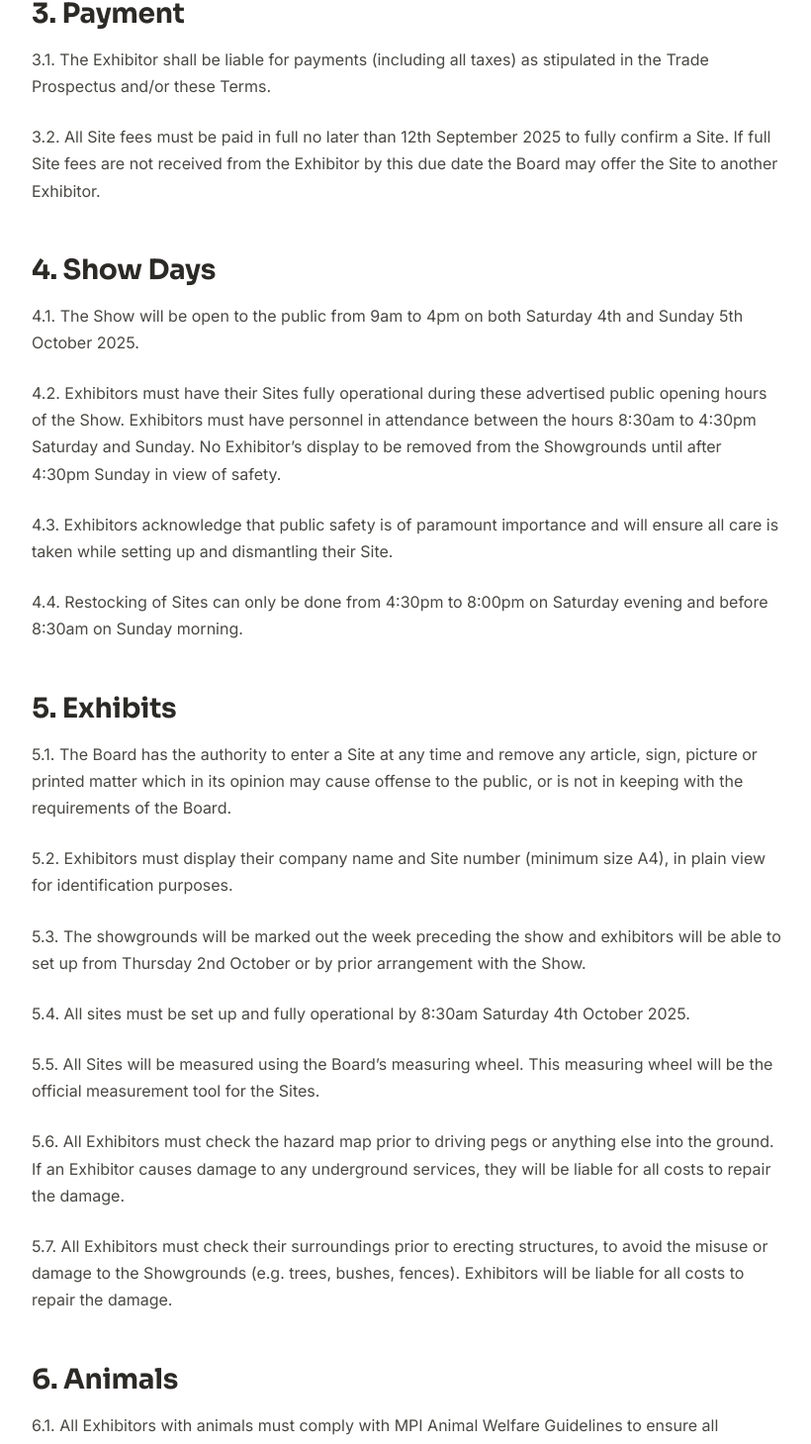
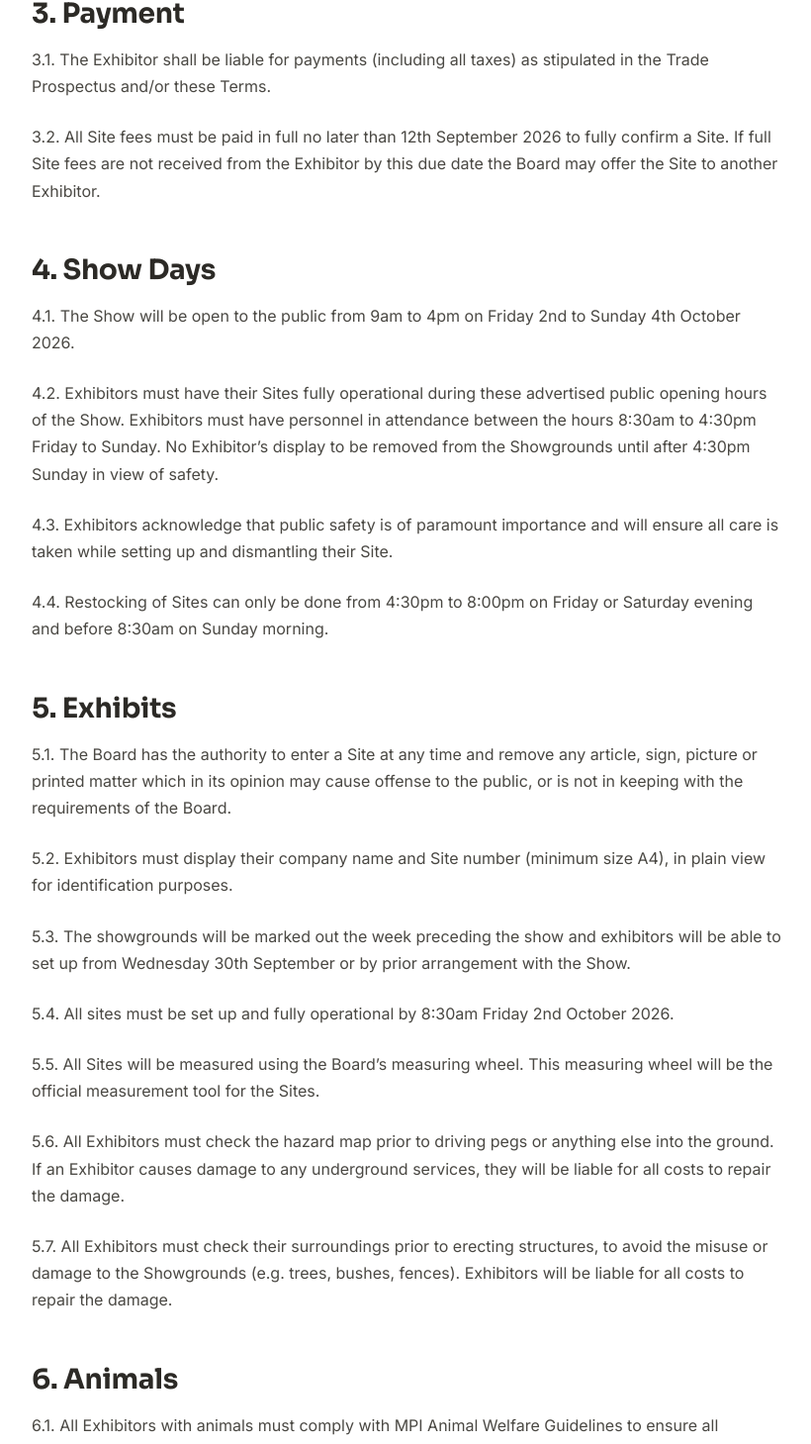
Before and after one commit to OutdoorExpo/outdoor-expo-site, a Next.js app: page /exhibitor-terms in a window 1280 px wide. Shown: the part 1837-3296 px from the top of the page at 99% size, without its empty margins (228-1048 px from the left). Built offline with nearby package versions, Linux system fonts and the light colour scheme.

Commit message:
Terms & Conditions update

```diff
--- a/app/exhibitor-terms/page.tsx
+++ b/app/exhibitor-terms/page.tsx
@@ -51,19 +51,19 @@ export default function ExhibitorTermsPage() {
         3.1. The Exhibitor shall be liable for payments (including all taxes) as stipulated in the Trade Prospectus and/or these Terms.
       </p>
       <p>
-        3.2. All Site fees must be paid in full no later than 12th September 2025 to fully confirm a Site. If full Site fees are not received from the Exhibitor by this due date the Board may offer the Site to another Exhibitor.
+        3.2. All Site fees must be paid in full no later than 12th September 2026 to fully confirm a Site. If full Site fees are not received from the Exhibitor by this due date the Board may offer the Site to another Exhibitor.
       </p>
 
       <h2>4. Show Days</h2>
-      <p>4.1. The Show will be open to the public from 9am to 4pm on both Saturday 4th and Sunday 5th October 2025.</p>
+      <p>4.1. The Show will be open to the public from 9am to 4pm on Friday 2nd to Sunday 4th October 2026.</p>
       <p>
-        4.2. Exhibitors must have their Sites fully operational during these advertised public opening hours of the Show. Exhibitors must have personnel in attendance between the hours 8:30am to 4:30pm Saturday and Sunday. No Exhibitor&rsquo;s display to be removed from the Showgrounds until after 4:30pm Sunday in view of safety.
+        4.2. Exhibitors must have their Sites fully operational during these advertised public opening hours of the Show. Exhibitors must have personnel in attendance between the hours 8:30am to 4:30pm Friday to Sunday. No Exhibitor&rsquo;s display to be removed from the Showgrounds until after 4:30pm Sunday in view of safety.
       </p>
       <p>
         4.3. Exhibitors acknowledge that public safety is of paramount importance and will ensure all care is taken while setting up and dismantling their Site.
       </p>
       <p>
-        4.4. Restocking of Sites can only be done from 4:30pm to 8:00pm on Saturday evening and before 8:30am on Sunday morning.
+        4.4. Restocking of Sites can only be done from 4:30pm to 8:00pm on Friday or Saturday evening and before 8:30am on Sunday morning.
       </p>
 
       <h2>5. Exhibits</h2>
@@ -74,9 +74,9 @@ export default function ExhibitorTermsPage() {
         5.2. Exhibitors must display their company name and Site number (minimum size A4), in plain view for identification purposes.
       </p>
       <p>
-        5.3. The showgrounds will be marked out the week preceding the show and exhibitors will be able to set up from Thursday 2nd October or by prior arrangement with the Show.
+        5.3. The showgrounds will be marked out the week preceding the show and exhibitors will be able to set up from Wednesday 30th September or by prior arrangement with the Show.
       </p>
-      <p>5.4. All sites must be set up and fully operational by 8:30am Saturday 4th October 2025.</p>
+      <p>5.4. All sites must be set up and fully operational by 8:30am Friday 2nd October 2026.</p>
       <p>
         5.5. All Sites will be measured using the Board&rsquo;s measuring wheel. This measuring wheel will be the official measurement tool for the Sites.
       </p>
@@ -152,7 +152,7 @@ export default function ExhibitorTermsPage() {
         10.3. Vehicles must not block access ways at any time. Any vehicle the Board deems blocking an access way may get towed at the Exhibitor&rsquo;s risk and expense.
       </p>
       <p>
-        10.4. The Showgrounds will be patrolled by P4G security guards 24/7 during the event on Thursday, Friday, Saturday, Sunday and until 8am on Monday.
+        10.4. The Showgrounds will be patrolled by P4G security guards 24/7 during the event on Wednesday, Thursday, Friday, Saturday, Sunday and until 8am on Monday.
       </p>
 
       <h2>11. Exhibitor Admission</h2>
@@ -285,8 +285,8 @@ export default function ExhibitorTermsPage() {
       <h2>20. Exhibitor Cancellation</h2>
       <p>20.1. If an Exhibitor should cancel or terminate a Site booking:</p>
       <ul>
-        <li>prior to 1 August 2025, any refund shall be at the Board&rsquo;s discretion, notwithstanding that a portion shall be retained to repay expenses/costs;</li>
-        <li>on or after 1 August 2025, the Board will retain all monies received and reserves the right to pursue any further payments.</li>
+        <li>prior to 1 August 2026, any refund shall be at the Board&rsquo;s discretion, notwithstanding that a portion shall be retained to repay expenses/costs;</li>
+        <li>on or after 1 August 2026, the Board will retain all monies received and reserves the right to pursue any further payments.</li>
       </ul>
 
       <h2>21. No Representation and Limit of Liability</h2>
```
